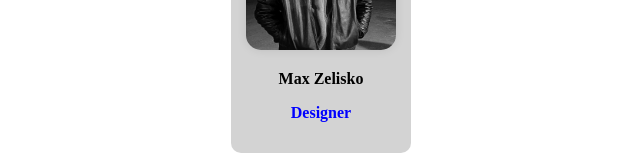
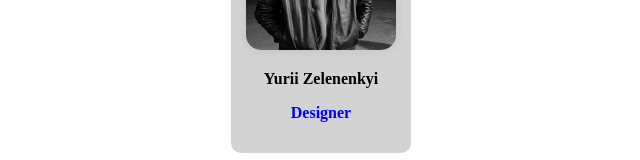
Before and after one commit to Donjkee/My-dream-team, an Angular app in the folder site/: page / in a window 1280 px wide. Shown: the part 600-760 px from the top of the page, without its empty margins (319-959 px from the left). Built offline with nearby package versions, Linux system fonts and the light colour scheme.

Commit message:
edit data designer commit

```diff
--- a/site/src/app/home/home.component.html
+++ b/site/src/app/home/home.component.html
@@ -15,7 +15,7 @@
     <div class="developers-container">
         <div class="developer">
             <img src="/assets/images/designer.jpg" alt="Designer">
-            <p>Max Zelisko</p>
+            <p>Yurii Zelenenkyi</p>
             <p style="color: blue;">Designer</p>
         </div>
         <!--
```
